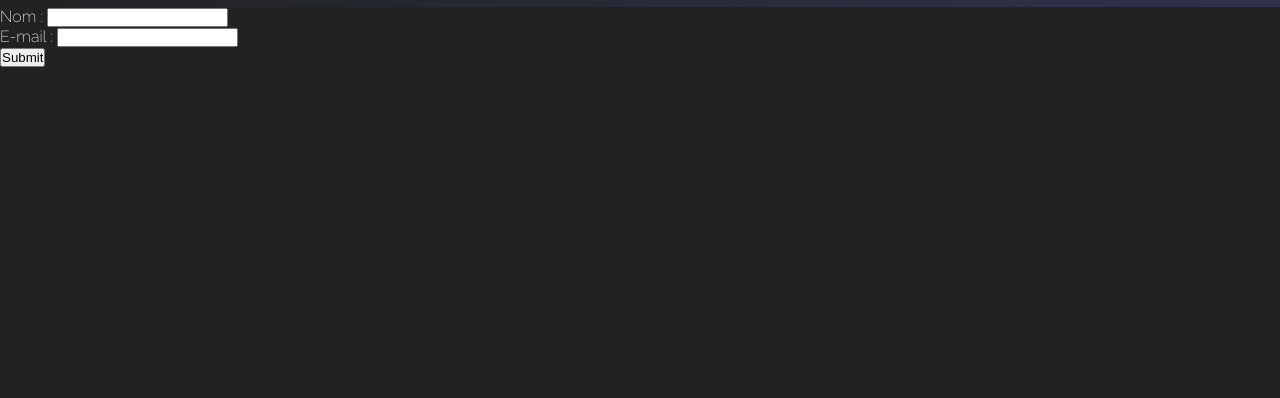
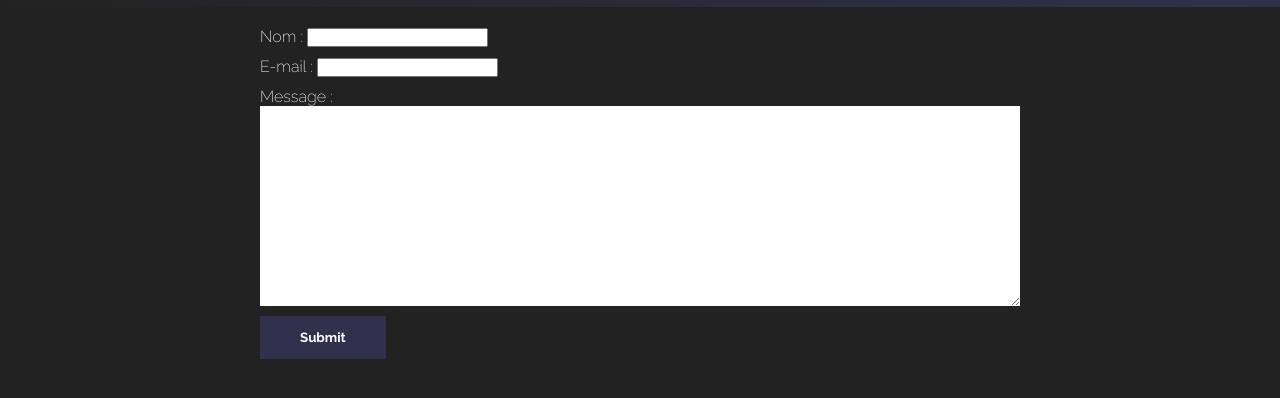
Before and after one commit to Madoudinet/projet-1, a plain HTML site: page view/contact.html in a window 1280 px wide. Shown: the part 72-470 px from the top of the page. Drawn offline with Linux system fonts and the light colour scheme; a web font is replaced by a local one.

Commit message:
page contact

```diff
--- a/scss/base/_default.scss
+++ b/scss/base/_default.scss
@@ -1,5 +1,5 @@
 body {
-    background-color: var(--secondcolor);
+    background-color: $second-color;
     color: #fff;
     font-family: "Raleway", sans-serif;
 }
--- a/scss/layout/_header.scss
+++ b/scss/layout/_header.scss
@@ -1,5 +1,5 @@
 header {
-  background: linear-gradient(90deg, var(--secondcolor), var(--maincolor));
+  background: linear-gradient(90deg, $second-color, $main-color);
   padding: 10px 40px;
   display: flex;
   justify-content: space-between;
--- /dev/null
+++ b/scss/page/_contact.scss
@@ -0,0 +1,39 @@
+.form-contact {
+    // background-color: rgb(128, 51, 51);
+    height: 600px;
+    width: 800px;
+    margin: auto;
+    padding: 20px;
+    display: flex;
+    flex-direction: column;
+    gap: 10px;
+}
+
+.submit{
+    background-color: $main-color;
+    font-family: "Raleway", sans-serif;
+    font-weight: 600;
+    color: #fff;
+    border: none;
+    padding: 1em 3em;
+    align-self: start;
+}
+
+.submit:hover {
+    cursor: pointer;
+    background-color: $third-color;
+}
+
+.message {
+    display: flex;
+    flex-direction: column;
+}
+
+.txt {
+    height: 200px;
+    width: 100%;
+    background-color: #fff;
+    font-family: "Raleway", sans-serif;
+    font-weight: 600;
+    border: none;
+}
--- a/scss/style.scss
+++ b/scss/style.scss
@@ -6,6 +6,7 @@
 @import './layout/header';
 @import './layout/footer';
 @import './page/home';
+@import './page/contact';
 
 
 @media screen and (max-width: 800px) {
@@ -18,4 +19,7 @@
     width: 100%;
     justify-content: space-around;
   }
+  .txt{
+    width: 90vw;
+  }
 }
--- a/scss/utils/_variables.scss
+++ b/scss/utils/_variables.scss
@@ -1,5 +1,5 @@
 
-:root {
-    --maincolor: #31314e;
-    --secondcolor: #222;
-  }
+
+$main-color: #31314e;
+$second-color: #222;
+$third-color: #5e5e8b;
--- a/view/contact.html
+++ b/view/contact.html
@@ -24,7 +24,7 @@
       </nav>
     </header>
     <main>
-      <form>
+      <form class="form-contact">
         <div>
           <label for="name">Nom :</label>
           <input type="text" id="name" />
@@ -33,6 +33,10 @@
           <label for="email">E-mail :</label>
           <input type="email" id="email">
         </div>
+        <div class="message">
+          <label for="txt">Message :</label>
+          <textarea name="" id="txt" class="txt"></textarea>
+        </div>
         <input type="submit" class="submit">
       </form>
     </main>
```
Also changed, not shown: public/css/style.css, 1 other file.
